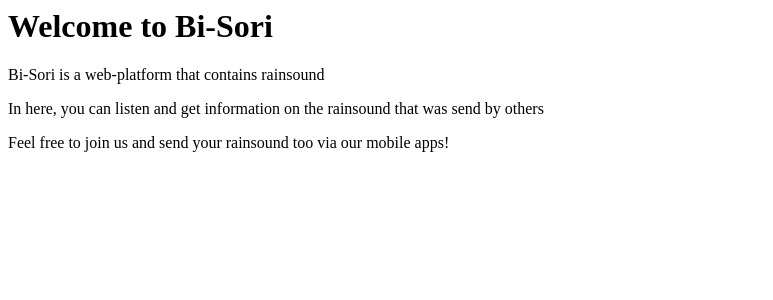
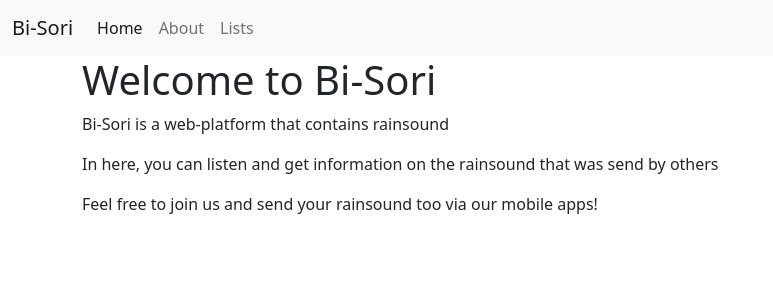
Before and after one commit to nurulazealia/G2_PROJECT, a Flask app: page / in a window 1280 px wide. Shown: the top 300 px of the page, without its empty margins (0-773 px from the left). Run offline with Flask 2, Linux system fonts and the light colour scheme.

Commit message:
added a navbar, base template & database

```diff
--- a/main.py
+++ b/main.py
@@ -1,6 +1,12 @@
 from flask import Flask, render_template
+from flask_sqlalchemy import SQLAlchemy
+
 
 app = Flask(__name__)
+app.config['SQLALCHEMY_DATABASE_URI'] = 'sqlite:///database.sqlite3'
+app.config['SECRET_KEY'] = "random string"
+
+db = SQLAlchemy(app)
 
 @app.route("/")
 def home():
--- /dev/null
+++ b/templates/base.html
@@ -0,0 +1,55 @@
+<!doctype html>
+<html lang="en">
+  <head>
+    <!-- Required meta tags -->
+    <meta charset="utf-8">
+    <meta name="viewport" content="width=device-width, initial-scale=1">
+
+    <!-- Bootstrap CSS -->
+    <link href="https://cdn.jsdelivr.net/npm/bootstrap@5.0.0-beta1/dist/css/bootstrap.min.css" rel="stylesheet" integrity="sha384-giJF6kkoqNQ00vy+HMDP7azOuL0xtbfIcaT9wjKHr8RbDVddVHyTfAAsrekwKmP1" crossorigin="anonymous">
+
+
+  </head>
+  <body>
+    <nav class="navbar navbar-expand-lg navbar-light bg-light">
+      <div class="container-fluid">
+        <a class="navbar-brand" href="/">Bi-Sori</a>
+        <button class="navbar-toggler" type="button" data-bs-toggle="collapse" data-bs-target="#navbarSupportedContent" aria-controls="navbarSupportedContent" aria-expanded="false" aria-label="Toggle navigation">
+          <span class="navbar-toggler-icon"></span>
+        </button>
+        <div class="collapse navbar-collapse" id="navbarSupportedContent">
+          <ul class="navbar-nav me-auto mb-2 mb-lg-0">
+
+            <li class="nav-item">
+              <a class="nav-link active" aria-current="page" href="/">Home</a>
+            </li>
+
+            <li class="nav-item">
+              <a class="nav-link" href="/about">About</a>
+            </li>
+
+            <li class="nav-item">
+              <a class="nav-link" href="/lists">Lists</a>
+            </li>
+
+          </ul>
+
+        </div>
+      </div>
+    </nav>
+
+    {% block content%}
+    {% endblock%}
+
+    <!-- Optional JavaScript; choose one of the two! -->
+
+    <!-- Option 1: Bootstrap Bundle with Popper -->
+    <script src="https://cdn.jsdelivr.net/npm/bootstrap@5.0.0-beta1/dist/js/bootstrap.bundle.min.js" integrity="sha384-ygbV9kiqUc6oa4msXn9868pTtWMgiQaeYH7/t7LECLbyPA2x65Kgf80OJFdroafW" crossorigin="anonymous"></script>
+
+    <!-- Option 2: Separate Popper and Bootstrap JS -->
+    <!--
+    <script src="https://cdn.jsdelivr.net/npm/@popperjs/core@2.5.4/dist/umd/popper.min.js" integrity="sha384-q2kxQ16AaE6UbzuKqyBE9/u/KzioAlnx2maXQHiDX9d4/zp8Ok3f+M7DPm+Ib6IU" crossorigin="anonymous"></script>
+    <script src="https://cdn.jsdelivr.net/npm/bootstrap@5.0.0-beta1/dist/js/bootstrap.min.js" integrity="sha384-pQQkAEnwaBkjpqZ8RU1fF1AKtTcHJwFl3pblpTlHXybJjHpMYo79HY3hIi4NKxyj" crossorigin="anonymous"></script>
+    -->
+  </body>
+</html>
--- a/templates/home.html
+++ b/templates/home.html
@@ -1,13 +1,12 @@
-<!DOCTYPE hmtl>
-<html lang="en" dir="ltr">
-  <head>
-    <meta charset=utf-8">
+{% extends 'base.html' %}
+{% block content%}
+
+<div class="container">
     <title>Homepage</title>
-  </head>
-  <body>
     <h1>Welcome to Bi-Sori</h1>
     <p>Bi-Sori is a web-platform that contains rainsound</p>
     <p>In here, you can listen and get information on the rainsound that was send by others</p>
     <p>Feel free to join us and send your rainsound too via our mobile apps!</p>
-  </body>
-</html>
+
+  </div>
+{% endblock%}
```
Also changed, not shown: templates/about.html (+8 -8 lines), templates/lists.html (+7 -8 lines).
